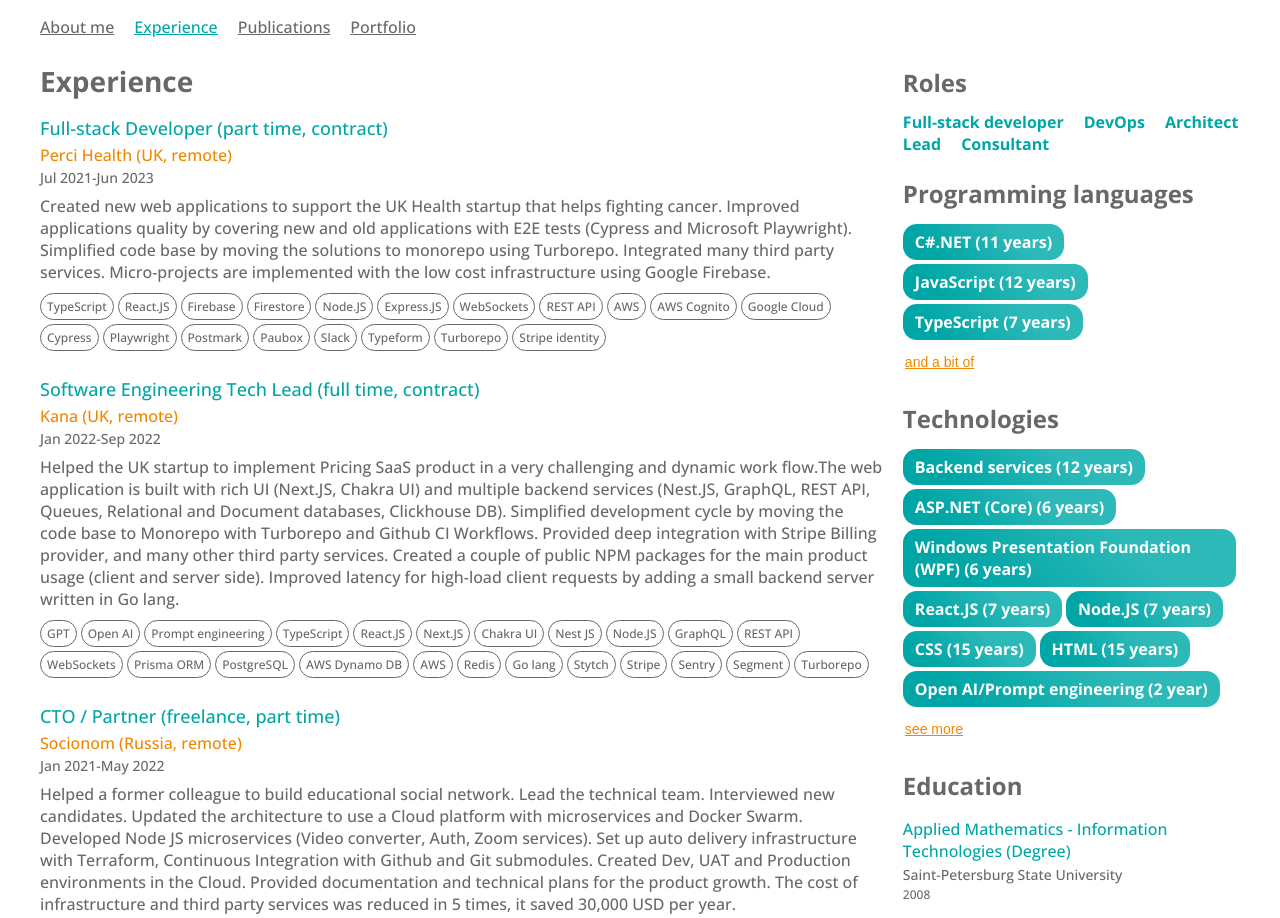
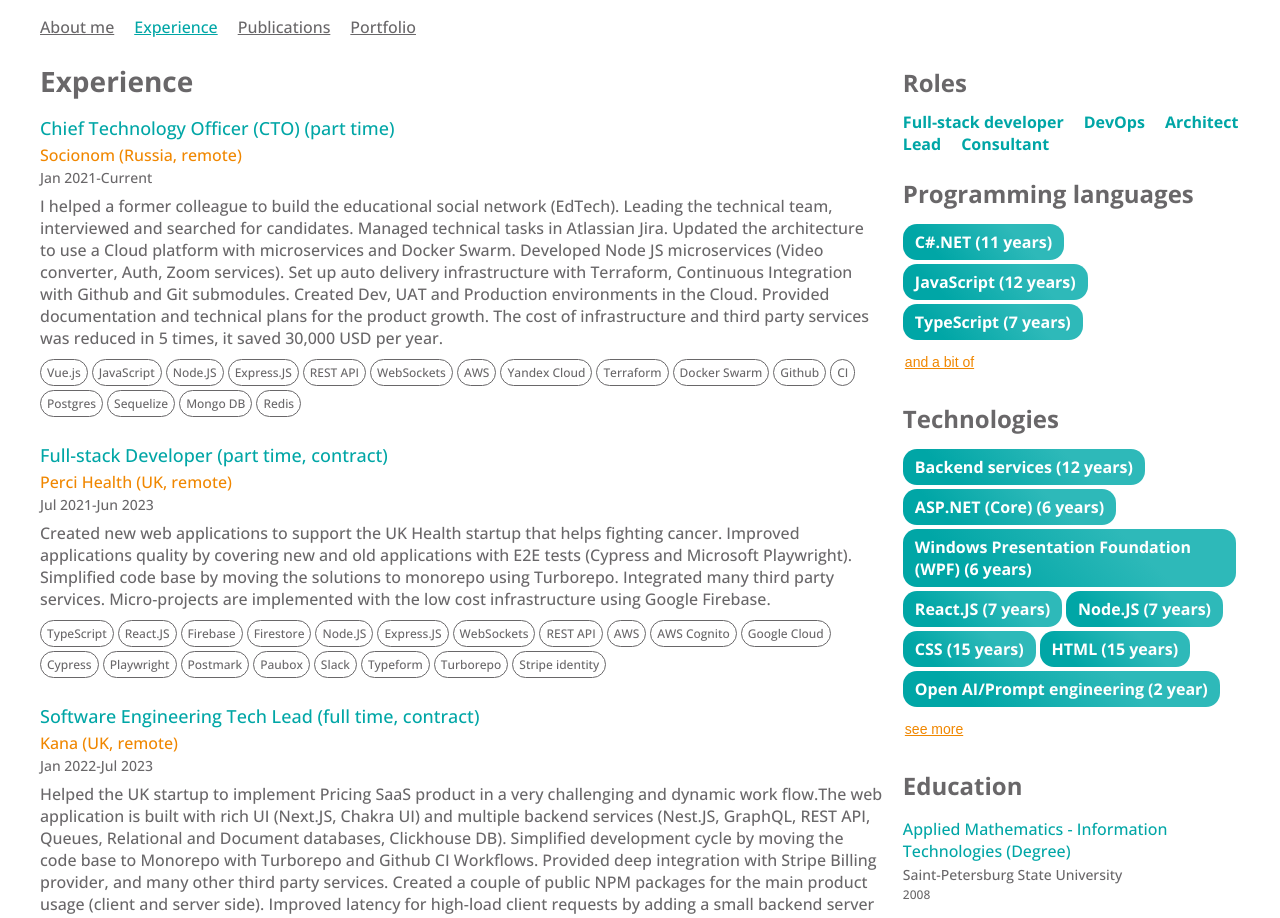
Before and after one commit to ArturAmpilogov/me, a Next.js app: page /experience in a window 1280 px wide. Shown: the top 918 px of the page. Built offline with nearby package versions, Linux system fonts and the light colour scheme.

Commit message:
2023-07 Updated experience with Socionom

```diff
--- a/data/experience.ts
+++ b/data/experience.ts
@@ -1,6 +1,31 @@
 import { IExperience } from "../types";
 
 export const experience: IExperience[] = [
+  {
+    position: "Chief Technology Officer (CTO) (part time)",
+    organization: "Socionom (Russia, remote)",
+    duration: { start: "Jan 2021", end: "Current" },
+    description:
+      "I helped a former colleague to build the educational social network (EdTech). Leading the technical team, interviewed and searched for candidates. Managed technical tasks in Atlassian Jira. Updated the architecture to use a Cloud platform with microservices and Docker Swarm. Developed Node JS microservices (Video converter, Auth, Zoom services). Set up auto delivery infrastructure with Terraform, Continuous Integration with Github and Git submodules. Created Dev, UAT and Production environments in the Cloud. Provided documentation and technical plans for the product growth. The cost of infrastructure and third party services was reduced in 5 times, it saved 30,000 USD per year.",
+    tags: [
+      "Vue.js",
+      "JavaScript",
+      "Node.JS",
+      "Express.JS",
+      "REST API",
+      "WebSockets",
+      "AWS",
+      "Yandex Cloud",
+      "Terraform",
+      "Docker Swarm",
+      "Github",
+      "CI",
+      "Postgres",
+      "Sequelize",
+      "Mongo DB",
+      "Redis",
+    ],
+  },
   {
     position: "Full-stack Developer (part time, contract)",
     organization: "Perci Health (UK, remote)",
@@ -32,7 +57,7 @@
   {
     position: "Software Engineering Tech Lead (full time, contract)",
     organization: "Kana (UK, remote)",
-    duration: { start: "Jan 2022", end: "Sep 2022" },
+    duration: { start: "Jan 2022", end: "Jul 2023" },
     description:
       "Helped the UK startup to implement Pricing SaaS product in a very challenging and dynamic work flow.The web application is built with rich UI (Next.JS, Chakra UI) and multiple backend services (Nest.JS, GraphQL, REST API, Queues, Relational and Document databases, Clickhouse DB). Simplified development cycle by moving the code base to Monorepo with Turborepo and Github CI Workflows. Provided deep integration with Stripe Billing provider, and many other third party services. Created a couple of public  NPM packages for the main product usage (client and server side). Improved latency for high-load client requests by adding a small backend server written in Go lang.",
     tags: [
@@ -59,31 +84,6 @@
       "Sentry",
       "Segment",
       "Turborepo",
-    ],
-  },
-  {
-    position: "CTO / Partner (freelance, part time)",
-    organization: "Socionom (Russia, remote)",
-    duration: { start: "Jan 2021", end: "May 2022" },
-    description:
-      "Helped a former colleague to build educational social network. Lead the technical team.  Interviewed new candidates. Updated the architecture to use a Cloud platform with microservices and Docker Swarm. Developed Node JS microservices (Video converter, Auth, Zoom services). Set up auto delivery infrastructure with Terraform, Continuous Integration with Github and Git submodules. Created Dev, UAT and Production environments in the Cloud. Provided documentation and technical plans for the product growth. The cost of infrastructure and third party services was reduced in 5 times, it saved 30,000 USD per year.",
-    tags: [
-      "Vue.js",
-      "JavaScript",
-      "Node.JS",
-      "Express.JS",
-      "REST API",
-      "WebSockets",
-      "AWS",
-      "Yandex Cloud",
-      "Terraform",
-      "Docker Swarm",
-      "Github",
-      "CI",
-      "Postgres",
-      "Sequelize",
-      "Mongo DB",
-      "Redis",
     ],
   },
   {
```
